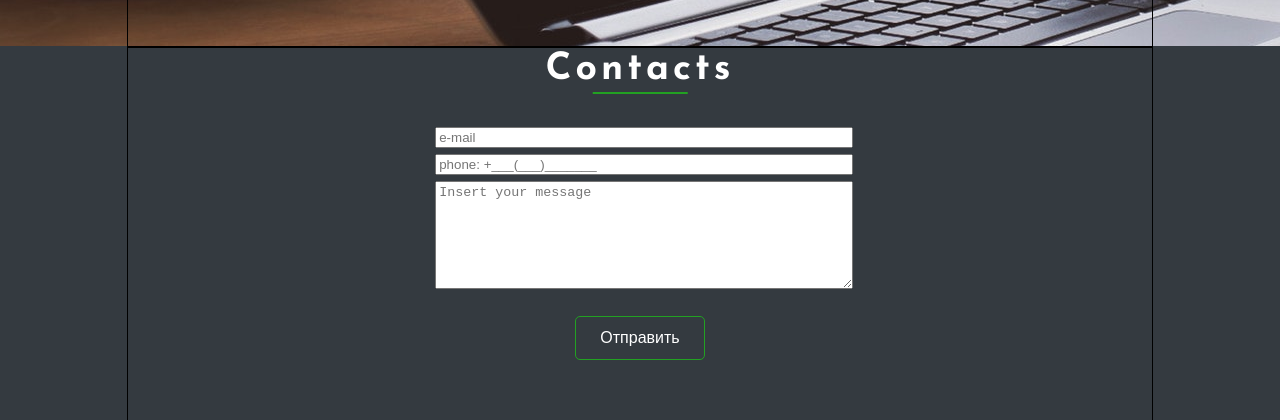
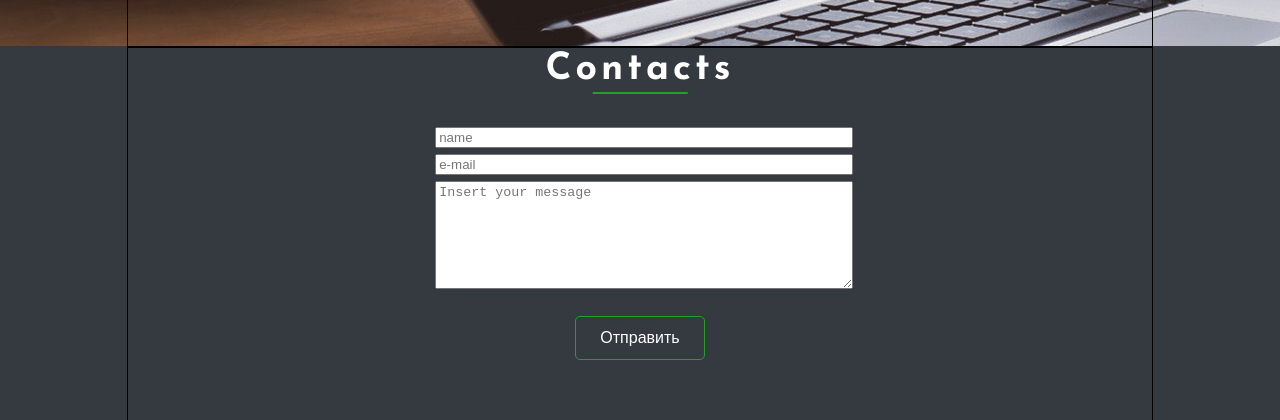
Before and after one commit to dzmitriy78/resume, a React (Create React App) app: page / in a window 1280 px wide. Shown: the part 3260-3680 px from the top of the page. Built offline with nearby package versions, Linux system fonts and the light colour scheme.

Commit message:
add ref project Cards

```diff
--- a/package.json
+++ b/package.json
@@ -3,6 +3,7 @@
   "version": "0.1.0",
   "private": true,
   "dependencies": {
+    "@emailjs/browser": "^3.7.0",
     "@testing-library/jest-dom": "^5.16.5",
     "@testing-library/react": "^13.4.0",
     "@testing-library/user-event": "^14.4.3",
@@ -11,7 +12,6 @@
     "@types/react": "^18.0.21",
     "@types/react-dom": "^18.0.6",
     "@types/react-typing-effect": "^2.0.3",
-    "express": "^4.18.2",
     "formik": "^2.2.9",
     "node-sass": "^7.0.3",
     "primeicons": "^6.0.1",
--- a/src/common/components/form/ContactsForm.tsx
+++ b/src/common/components/form/ContactsForm.tsx
@@ -1,58 +1,76 @@
 import {useFormik} from 'formik';
-import React from 'react';
+import React, {useRef} from 'react';
 import styles from "./../../../contacts/Contacts.module.scss"
+import emailjs from "@emailjs/browser";
 
 type FormikErrorType = {
-    email?: string
-    phone?: string
+    user_email?: string
+    user_name?: string
     message?: string
 }
 
 const ContactsForm = () => {
 
+    const form = useRef<HTMLFormElement | null>(null);
+
+    const sendEmail = (e: { preventDefault: () => void; }) => {
+        e.preventDefault();
+
+        // @ts-ignore
+        emailjs.sendForm('service_mtw24jk', 'contact_form555', form.current, 'YcHigeCCF04HRs1lb')
+            .then((result) => {
+                console.log(result.text);
+                alert(result.text)
+            }, (error) => {
+                console.log(error.text);
+                alert(error.text)
+            });
+    };
+
     const formik = useFormik({
         initialValues: {
-            email: "",
-            phone: "",
+            user_email: "",
+            user_name: "",
             message: ""
         },
         validate: (values) => {
             const errors: FormikErrorType = {};
-            if (!values.email) {
-                errors.email = 'Required';
-            } else if (!/^[A-Z\d._%+-]+@[A-Z\d.-]+\.[A-Z]{2,}$/i.test(values.email)) {
-                errors.email = 'Invalid email address';
-            }
-            if ((values.phone.length) && (!/^\+\d+\(\d{2,}\)\d{6,}$/.test(values.phone))) {
-                errors.phone = 'Invalid phone number';
+            if (!values.user_email) {
+                errors.user_email = 'Required';
+            } else if (!/^[A-Z\d._%+-]+@[A-Z\d.-]+\.[A-Z]{2,}$/i.test(values.user_email)) {
+                errors.user_email = 'Invalid email address';
             }
             return errors;
         },
         onSubmit: (values) => {
+
             alert(JSON.stringify(values))
             formik.resetForm()
         }
     })
-    return <form className={styles.form} onSubmit={formik.handleSubmit}>
+    return (
+        <form ref={form} onSubmit={sendEmail} className={styles.form}>
+
+            <label>
+                <input type="text"
+                       placeholder={'name'}
+                       {...formik.getFieldProps("user_name")}
+                />
+            </label>
+            {formik.touched.user_name && formik.errors.user_name ?
+                <div style={{color: "orange"}}>{formik.errors.user_name}</div> : null}
             <input type='email'
                    placeholder={'e-mail'}
-               {...formik.getFieldProps("email")}
+                   {...formik.getFieldProps("user_email")}
             />
-        {formik.touched.email && formik.errors.email ?
-            <div style={{color: "orange"}}>{formik.errors.email}</div> : null}
-       <label >
-        <input type="tel"
-               placeholder={'phone: +___(___)_______'}
-               {...formik.getFieldProps("phone")}
-        />
-       </label>
-        {formik.touched.phone && formik.errors.phone ?
-            <div style={{color: "orange"}}>{formik.errors.phone}</div> : null}
+            {formik.touched.user_email && formik.errors.user_email ?
+                <div style={{color: "orange"}}>{formik.errors.user_email}</div> : null}
             <textarea placeholder={'Insert your message'}
                       {...formik.getFieldProps("message")}
             />
             <button type={'submit'} className={styles.button}>Отправить</button>
         </form>
+    )
 }
 
 export default ContactsForm;
```
Lines whose indentation alone changed are shown as unchanged.
